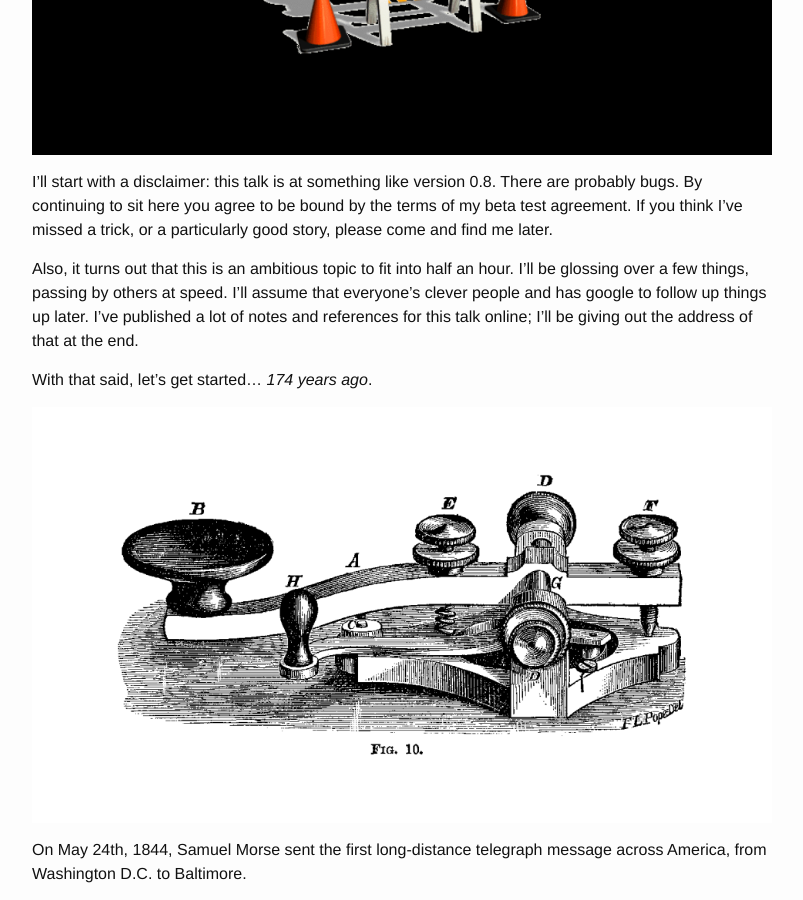
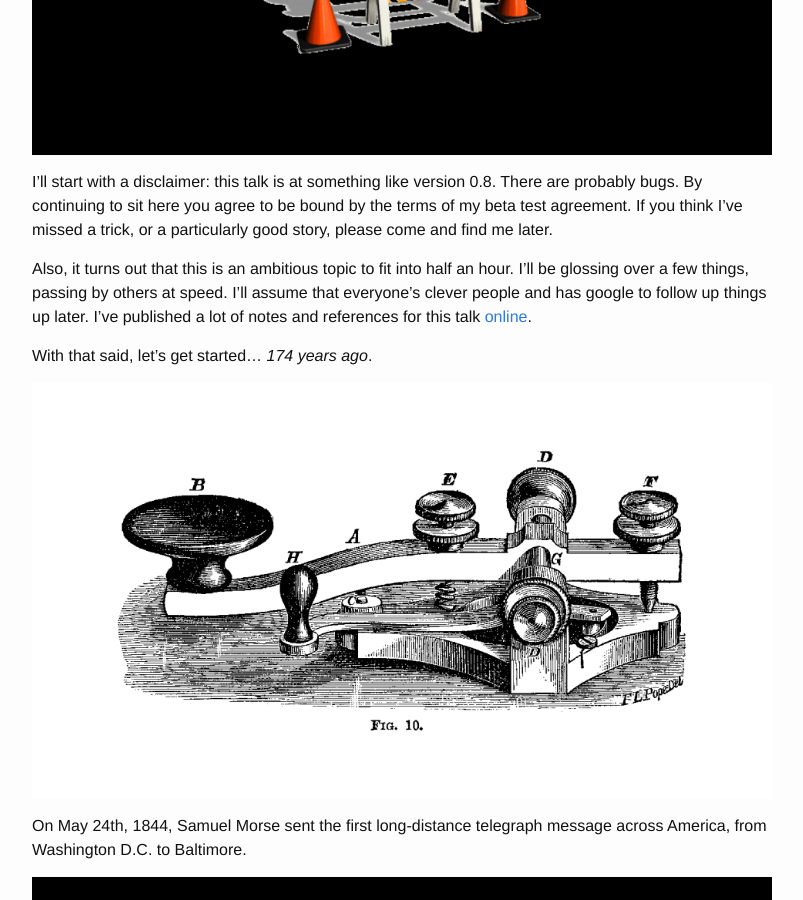
Before and after one commit to prehensile/prehensile.github.io, a Jekyll site: the page built from _posts/2018-09-12-bump.markdown, in a window 1280 px wide and 900 px high, scrolled down 1560 px. Shown: the whole window, without its empty margins (238-1041 px from the left). Built offline with Jekyll 4.4.1, drawn with Linux system fonts in a browser that asks for light colours.

Commit message:
better reference to notes

```diff
--- a/_posts/2018-09-12-bump.markdown
+++ b/_posts/2018-09-12-bump.markdown
@@ -24,7 +24,7 @@ First up, some housekeeping: thanks to EMF for having me again, and youse all fo
 
 I’ll start with a disclaimer: this talk is at something like version 0.8. There are probably bugs. By continuing to sit here you agree to be bound by the terms of my beta test agreement. If you think I’ve missed a trick, or a particularly good story, please come and find me later.
 
-Also, it turns out that this is an ambitious topic to fit into half an hour. I’ll be glossing over a few things, passing by others at speed. I’ll assume that everyone’s clever people and has google to follow up things up later. I’ve published a lot of notes and references for this talk online; I’ll be giving out the address of that at the end.
+Also, it turns out that this is an ambitious topic to fit into half an hour. I’ll be glossing over a few things, passing by others at speed. I’ll assume that everyone’s clever people and has google to follow up things up later. I’ve published a lot of notes and references for this talk [online](/talks/bump).
 
 With that said, let’s get started... _174 years ago_.
 
```
